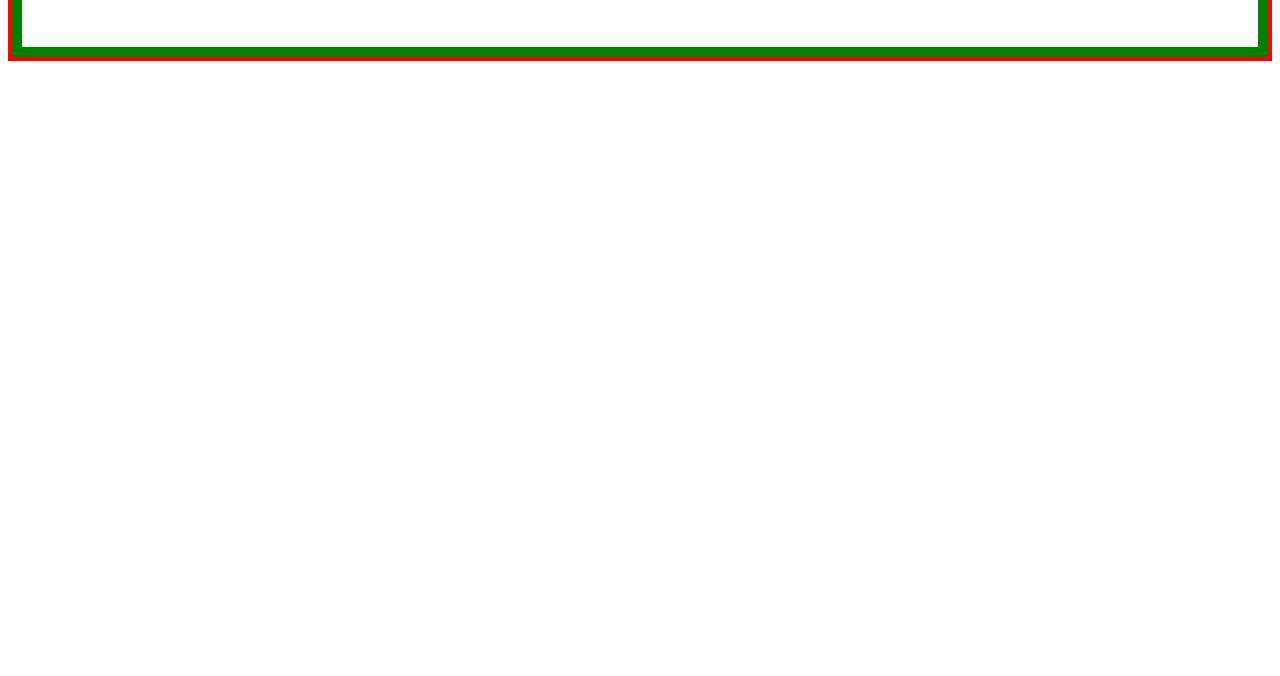
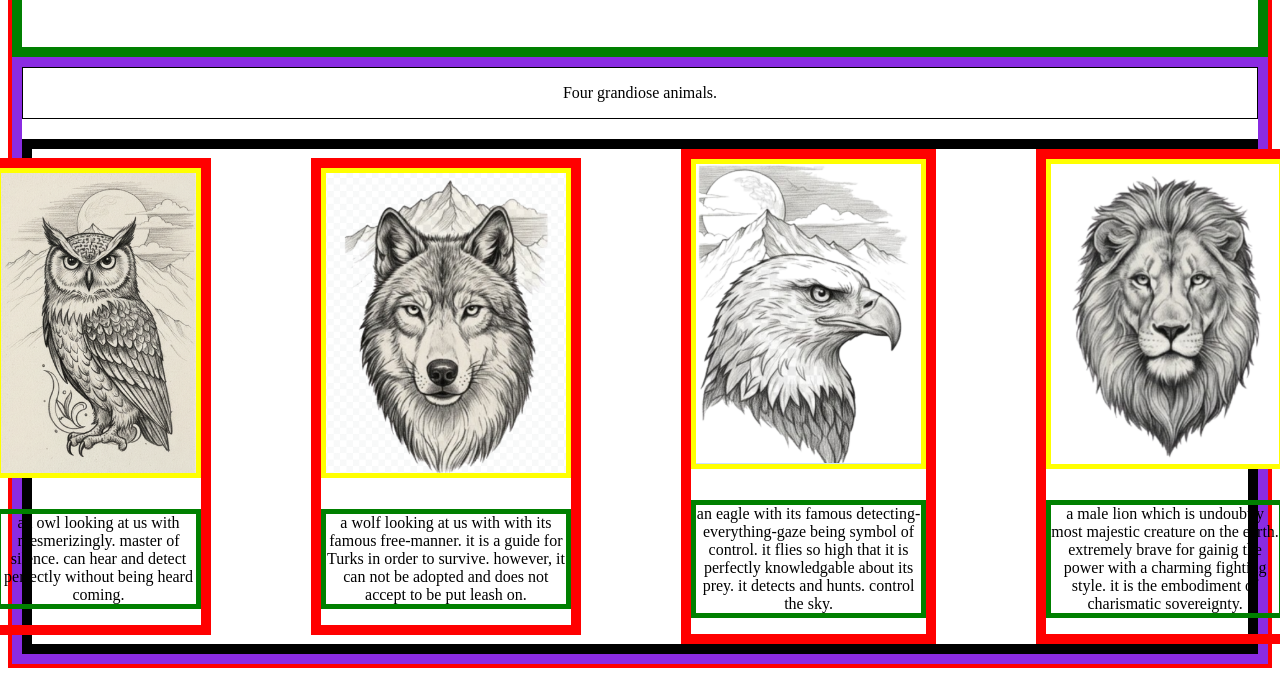
Before and after one commit to mkilickayadev/Landing-Page, a plain HTML site: page index.html in a window 1280 px wide. Shown: the part 497-1173 px from the top of the page. Before the commit the page ends 800 px from the top, so only its background shows below. Drawn offline with Linux system fonts and the light colour scheme.

Commit message:
Fill content (using  HTML) and specify layout (using CSS) of second part
Changes to be committed:
	new file:   images/eagle.png
	new file:   images/lion.png
	new file:   images/owl.png
	new file:   images/wolf.png
	modified:   index.html
	modified:   style.css

```diff
--- a/index.html
+++ b/index.html
@@ -6,7 +6,7 @@
     <title>Landing Page</title>
     <link rel="stylesheet" href="./style.css">
 </head>
-
+<!--*****************BODY*****************BODY*****************BODY*****************BODY*****************BODY*****************BODY*****************-->
 <body>
     <!--************************************ONE******************ONE******************ONE************************************-->
     <div class="one">
@@ -38,13 +38,13 @@
                 <div class="big-text">
                     <p>This website is awesome</p>
                 </div>
-            <!--.one row2. .text .big-text-->
-            <!--.one row2. .text .small-text-->
+            <!--.one .row2 .text .big-text-->
+            <!--.one .row2 .text .small-text-->
                 <div class="small-text">
                     <p>This website has some subtext that goes here under the main title. It's is a smaller font and the color is lower contrast</p>
                 </div>
-            <!--.one row2. .text .small-text-->
-            <!--.one row2. .text .button-one-->
+            <!--.one .row2 .text .small-text-->
+            <!--.one .row2 .text .button-one-->
                 <div class="button-one">
                     <button>
                         <p>Sign up</p>
@@ -65,34 +65,62 @@
 
 
     <!--************************************TWO******************TWO******************TWO************************************-->
-    <!--two-->
     <div class="two">
+    <!---------------------start-TITLE--------------------->   <!--TITLE-->
+        <div class="title">
+            <p>Four grandiose animals.</p>
+        </div>
+    <!---------------------end-TITLE--------------------->
 
+    <!---------------------start-IMAGES--------------------->   <!--IMAGES-->
+        <div class="images">
+        <!--.two .images .img1-->
+            <div class="img1 image">
+                <img src="./images/owl.png" alt="an owl looking at us with mesmerizingly">
+                <p>an owl looking at us with mesmerizingly. master of silence. can hear and detect perfectly without being heard coming.</p>
+            </div>
+        <!--.two .images .img1-->
+        <!--.two .images .img2-->
+            <div class="img2 image">
+                <img src="./images/wolf.png" alt= "a wolf looking at us with with its famous free-manner">
+                <p>a wolf looking at us with with its famous free-manner. it is a guide for Turks in order to survive. however, it can not be adopted and does not accept to be put leash on. </p>
+            </div>
+        <!--.two .images .img2-->
+        <!--.two .images .img3-->
+            <div class="img3 image">
+                <img src="./images/eagle.png" alt= "an eagle with its famous detecting-everything-gaze being symbol of control">
+                <p>an eagle with its famous detecting-everything-gaze being symbol of control. it flies so high that it is perfectly knowledgable about its prey. it detects and hunts. control the sky.</p>
+            </div>
+        <!--.two .images .img3-->
+        <!--.two .images .img4-->
+            <div class="img4 image">
+                <img src="./images/lion.png" alt= "a male lion which is undoubtly most majestic creature on the eart">
+                <p>a male lion which is undoubtly most majestic creature on the earth. extremely brave for gainig the power with a charming fighting style. it is the embodiment of charismatic sovereignty.</p>
+            </div>
+        <!--.two .images .img4-->
+        </div>
+    <!---------------------end-IMAGES--------------------->
     </div>
     <!--************************************TWO******************TWO******************TWO************************************-->
 
 
     <!--************************************THREE******************THREE******************THREE************************************-->
-    <!--three-->
     <div class="three">
 
     </div>
     <!--************************************THREE******************THREE******************THREE************************************-->
 
     <!--************************************FOUR******************FOUR******************FOUR************************************-->
-    <!--four-->
     <div class="four">
 
     </div>
     <!--************************************FOUR******************FOUR******************FOUR************************************-->
 
     <!--************************************FOOTER******************FOOTER******************FOOTER************************************-->
-    <!--footer-->
     <div class="footer">
 
     </div>
     <!--************************************FOOTER******************FOOTER******************FOOTER************************************-->
-</div>
-
 </body>
+<!--*****************BODY*****************BODY*****************BODY*****************BODY*****************BODY*****************BODY*****************-->
 </html>
--- a/style.css
+++ b/style.css
@@ -4,7 +4,7 @@ body{
     flex-direction: column;
 }
 
-/*----------------------------------------------------ONE----------------------------------------------------*/
+/*------------------ONE------------------ONE------------------ONE------------------ONE------------------ONE------------------*/
 .one{
     border: 10px solid green;
     display: flex;
@@ -53,4 +53,53 @@ body{
     width: 400px;
 }
 /*---------------end-ROW2---------------*/
-/*----------------------------------------------------ONE----------------------------------------------------*/
+/*------------------ONE------------------ONE------------------ONE------------------ONE------------------ONE------------------*/
+
+/*------------------TWO------------------TWO------------------TWO------------------TWO------------------TWO------------------*/
+.two{
+    border: 10px solid blueviolet;
+    display: flex;
+    flex-direction: column;
+    justify-content: center;
+    gap: 20px;
+}
+/*---------------start-TITLE---------------*/  /*TITLE*/
+.title{
+    border: 1px solid black;
+    display: flex;
+    flex-direction: column;
+    justify-content: center;
+    text-align: center;
+}
+/*---------------end-TITLE---------------*/
+
+/*---------------start-IMAGES---------------*/  /*IMAGES*/
+.images{
+    border: 10px solid black;
+    display: flex;
+    flex-direction: row;
+    justify-content:center;
+    align-items: center;
+    gap: 100px;
+}
+
+.two .images .image{
+    border: 10px solid red;
+    display: flex;
+    flex-direction: column;
+    width: 300px;
+    gap: 15px;
+}
+
+.two .images .image img{
+    border: 5px solid yellow;
+    height: 300px;
+}
+
+.two .images .image p{
+    border: 5px solid green;
+    text-align: center;
+}
+/*---------------end-IMAGES---------------*/
+
+/*------------------TWO------------------TWO------------------TWO------------------TWO------------------TWO------------------*/
```
Also changed, not shown: images/eagle.png (added), images/lion.png (added), images/owl.png (added), images/wolf.png (added).
